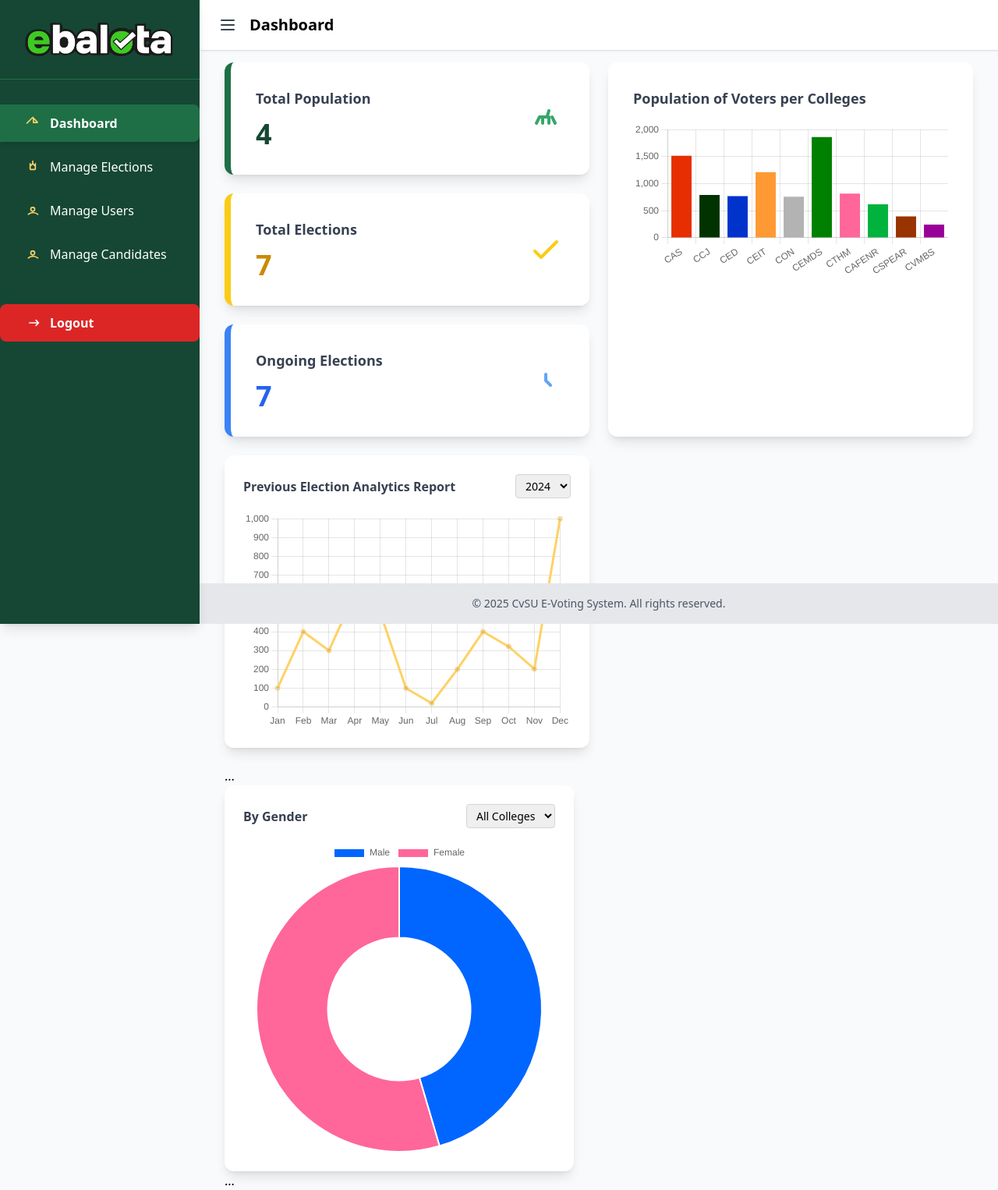
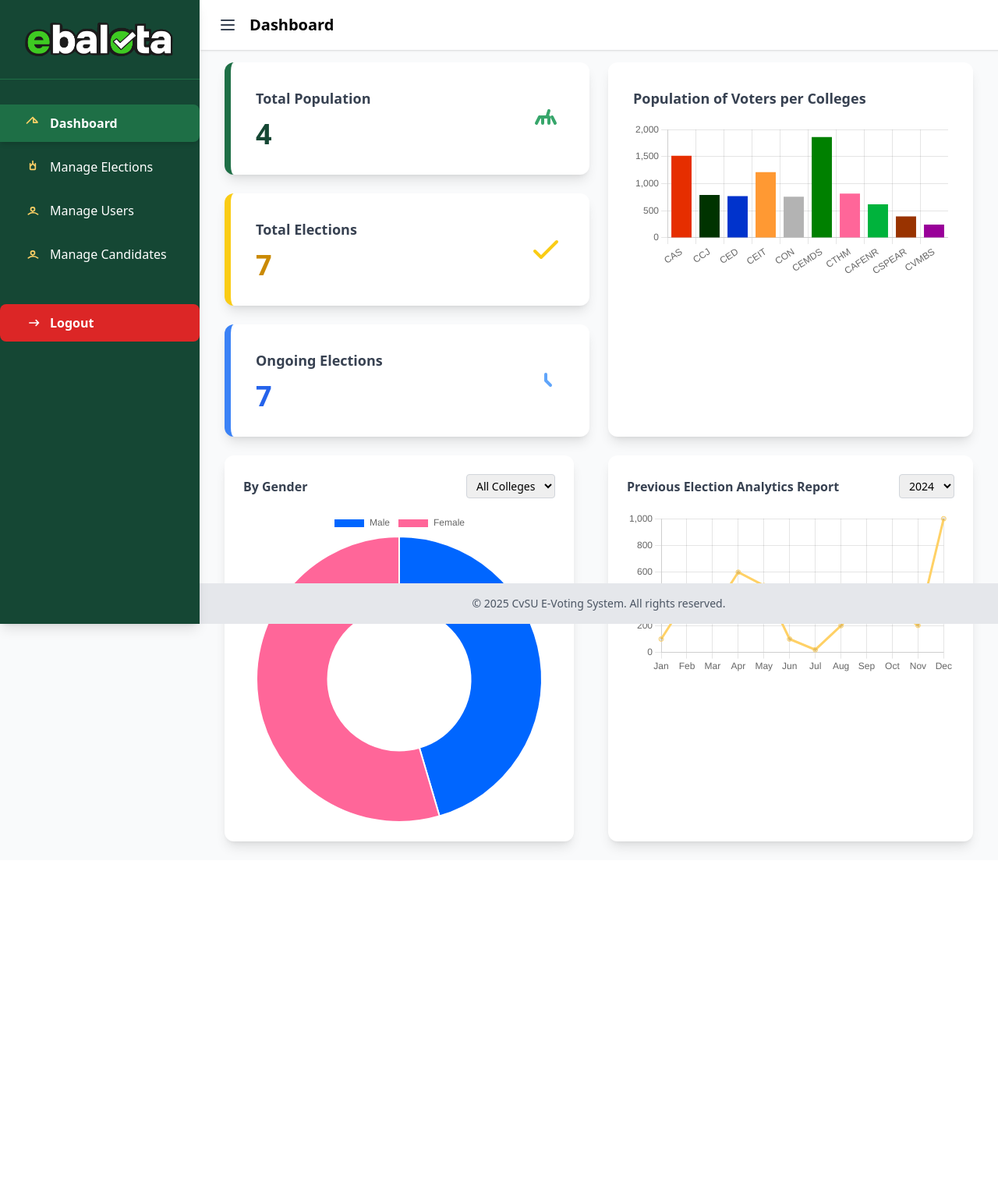
Before and after one commit to swgyzam/ebalota, a PHP site: page /ebalota/admin_dashboard.php in a window 1280 px wide. Shown: the whole page at 78% size. After the commit the page ends 1091 px from the top, so only its background shows below. Run offline with PHP 8.4, Linux system fonts and the light colour scheme; a user stored in the database is signed in; data comes from the database, SQL or seed files in the repository; some libraries are stand-ins or nearby versions.

Commit message:
fixing the layout

```diff
--- a/admin_dashboard.php
+++ b/admin_dashboard.php
@@ -144,23 +144,7 @@ $pdo->query("UPDATE elections SET status = 'upcoming' WHERE start_datetime > '$n
   </div>
 
   <div class="grid grid-cols-1 md:grid-cols-2 gap-6 mb-6">
-    <!-- Analytics -->
-     <!-- Line Chart: Previous Election Analytics -->
-    <div class="bg-white p-6 rounded-xl shadow-lg">
-      <div class="flex justify-between items-center mb-4">
-        <h2 class="font-semibold text-gray-700">Previous Election Analytics Report</h2>
-        <select class="border border-gray-300 rounded px-2 py-1 text-sm">
-          <option value="2024">2024</option>
-          <option value="2025">2025</option>
-        </select>
-      </div>
-      <canvas id="analyticsChart" height="200"></canvas>
-    </div>
-  </div>
-    <div class="...">...</div>
-    <!-- Donut Chart -->
-     <!-- Donut Chart: By Gender -->
-  <div class="bg-white p-6 rounded-xl shadow-lg max-w-md">
+    <div class="bg-white p-6 rounded-xl shadow-lg max-w-md">
     <div class="flex justify-between items-center mb-4">
       <h2 class="font-semibold text-gray-700">By Gender</h2>
       <select class="border border-gray-300 rounded px-2 py-1 text-sm">
@@ -180,10 +164,21 @@ $pdo->query("UPDATE elections SET status = 'upcoming' WHERE start_datetime > '$n
     </div>
     <canvas id="genderChart" height="200"></canvas>
   </div>
-    <div class="...">...</div>
+    <!-- Analytics -->
+     <!-- Line Chart: Previous Election Analytics -->
+    <div class="bg-white p-6 rounded-xl shadow-lg">
+      <div class="flex justify-between items-center mb-4">
+        <h2 class="font-semibold text-gray-700">Previous Election Analytics Report</h2>
+        <select class="border border-gray-300 rounded px-2 py-1 text-sm">
+          <option value="2024">2024</option>
+          <option value="2025">2025</option>
+        </select>
+      </div>
+      <canvas id="analyticsChart" height="150"></canvas>
+    </div>
+  </div>
   </div>
 </main>
-
 
       <?php include 'footer.php'; ?>
 
```
